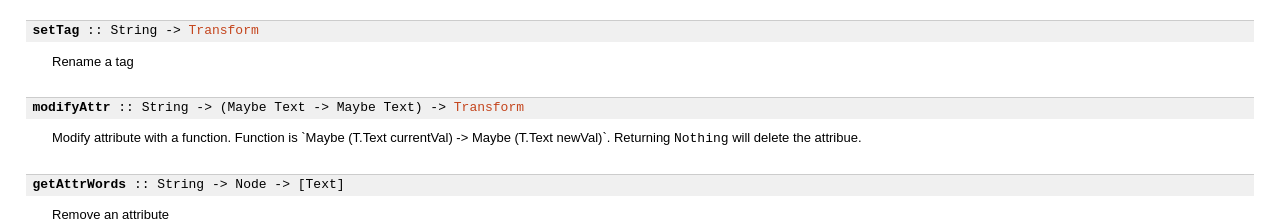
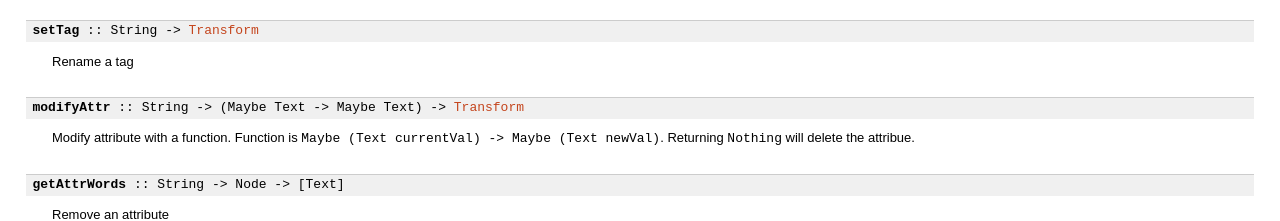
Before and after one commit to mattdw/hautobot, a plain HTML site: page doc/Hautobot.html in a window 1280 px wide. Shown: the part 1160-1381 px from the top of the page. Drawn offline with Linux system fonts and the light colour scheme.

Commit message:
doc updates

```diff
--- a/doc/Hautobot.html
+++ b/doc/Hautobot.html
@@ -37,7 +37,7 @@ window.onload = function () {pageLoad();setSynopsis("mini_Hautobot.html");};
 </p></td></tr><tr><td class="src">-&gt; <a href="Hautobot.html#t:Transform">Transform</a></td><td class="doc empty">&nbsp;</td></tr></table></div><div class="doc"><p>Set an attribute (overwriting any existing value)
 </p></div></div><div class="top"><p class="src"><a name="v:setTag" class="def">setTag</a> :: String -&gt; <a href="Hautobot.html#t:Transform">Transform</a></p><div class="doc"><p>Rename a tag
 </p></div></div><div class="top"><p class="src"><a name="v:modifyAttr" class="def">modifyAttr</a> :: String -&gt; (Maybe Text -&gt; Maybe Text) -&gt; <a href="Hautobot.html#t:Transform">Transform</a></p><div class="doc"><p>Modify attribute with a function.
- Function is `Maybe (T.Text currentVal) -&gt; Maybe (T.Text newVal)`.
+ Function is <code>Maybe (Text currentVal) -&gt; Maybe (Text newVal)</code>.
  Returning <code>Nothing</code> will delete the attribue.
 </p></div></div><div class="top"><p class="src"><a name="v:getAttrWords" class="def">getAttrWords</a> :: String -&gt; Node -&gt; [Text]</p><div class="doc"><p>Remove an attribute
 </p><p>Get an attribute value, split into <code>words</code>
```
Also changed, not shown: 1 other file.
